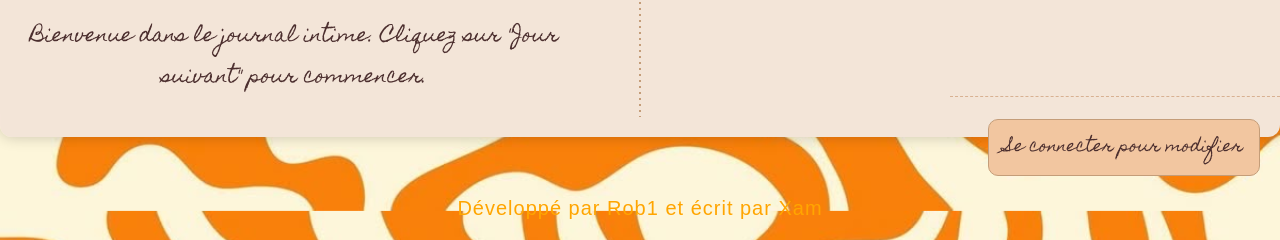
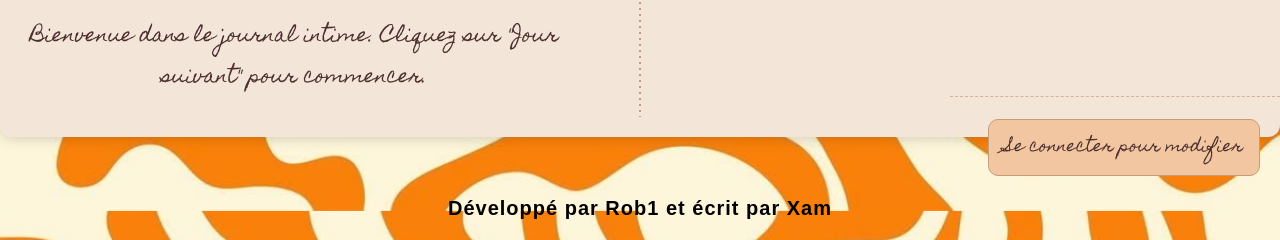
Before and after one commit to RobinLKK/projetisen, a PHP site: page /manjari/index.php in a window 1280 px wide. Shown: the part 604-844 px from the top of the page. Run offline with PHP 8.4, Linux system fonts and the light colour scheme; data that the repository does not hold is empty.

Commit message:
Update index.php

```diff
--- a/manjari/index.php
+++ b/manjari/index.php
@@ -194,12 +194,12 @@ if (!$estCouverture) {
     text-align: center;
     margin: 20px auto;
     font-family: Arial, sans-serif;
-    color: orange;
+    color: black;
     font-size: 20px;
     letter-spacing: 0.05em;
     user-select: none;
 ">
-    Développé par Rob1 et écrit par Xam
+    <strong>Développé par Rob1 et écrit par Xam</strong>
 </footer>
 
 
```
